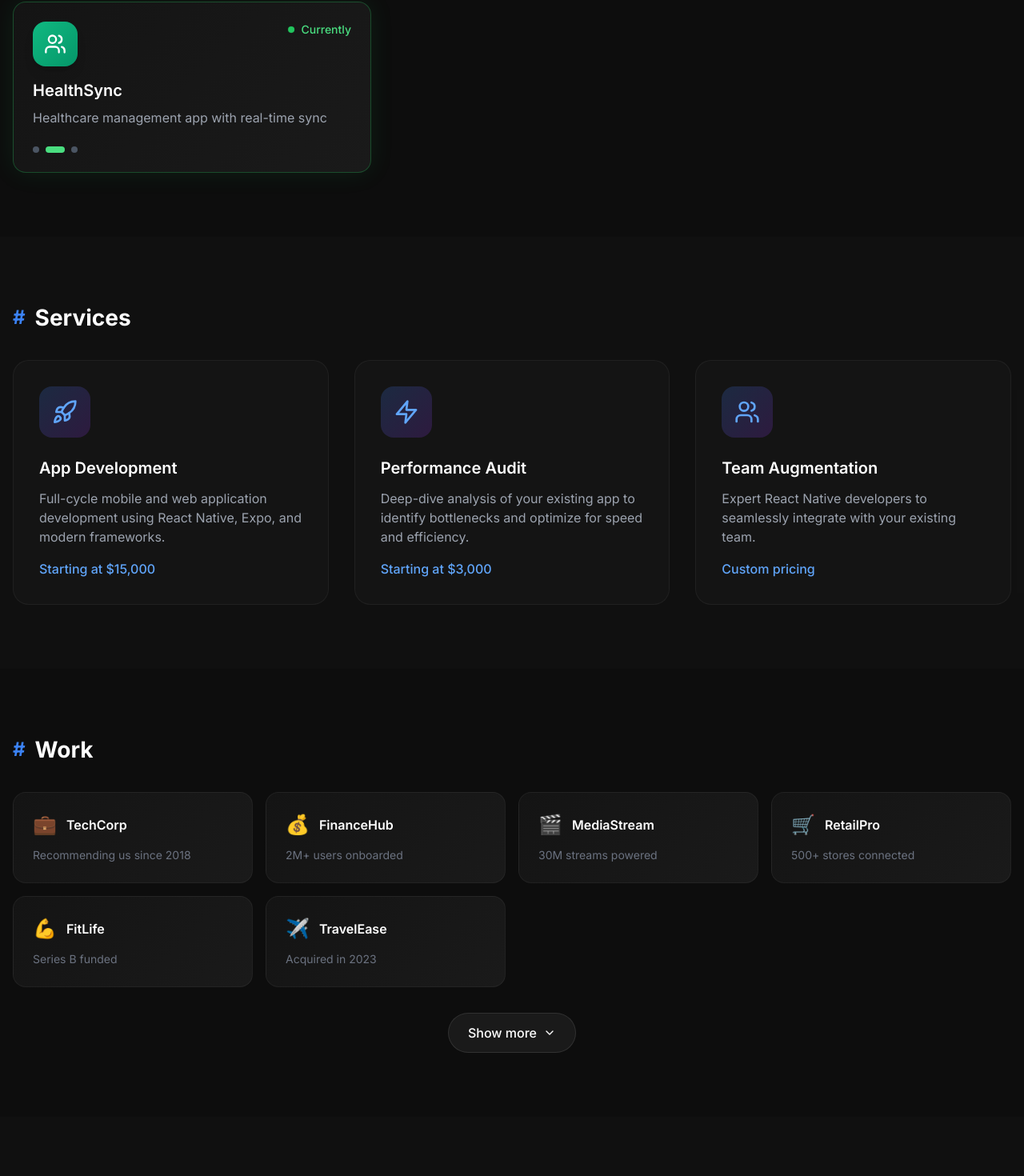
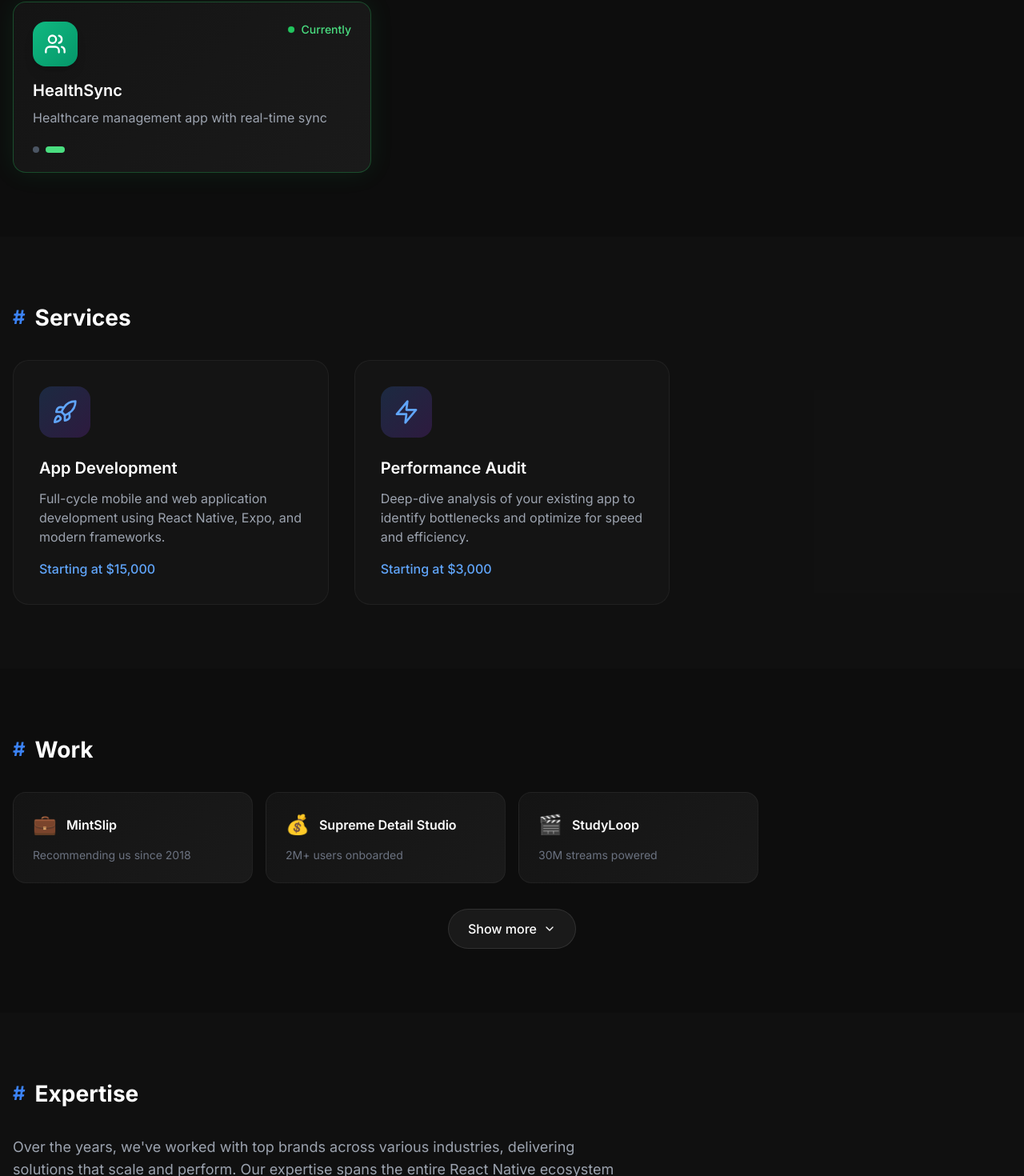
Before and after one commit to 44AUS/appdev, a React (Create React App) app in the folder frontend/: page / in a window 1280 px wide. Shown: the part 1038-2508 px from the top of the page at 80% size. Built offline with nearby package versions, Linux system fonts and the light colour scheme; the HTML template or start-up script is replaced by a standard one.

Commit message:
updated data

```diff
--- a/frontend/src/App.js
+++ b/frontend/src/App.js
@@ -78,7 +78,7 @@ const AppLogo = ({ colors, icon: Icon }) => (
 const workInProgress = [
   {
     id: 1,
-    name: "TechFlow AI",
+    name: "MintSlip",
     description: "Building next-gen AI-powered productivity platform",
     status: "Currently",
     colors: ["#8B5CF6", "#6366F1"],
@@ -92,14 +92,6 @@ const workInProgress = [
     colors: ["#10B981", "#059669"],
     icon: Users
   },
-  {
-    id: 3,
-    name: "EcoTrack",
-    description: "Sustainability tracking for enterprise clients",
-    status: "Currently",
-    colors: ["#3B82F6", "#2563EB"],
-    icon: Globe
-  }
 ];
 
 // Services data
@@ -116,28 +108,13 @@ const services = [
     description: "Deep-dive analysis of your existing app to identify bottlenecks and optimize for speed and efficiency.",
     price: "Starting at $3,000"
   },
-  {
-    icon: <Users className="w-8 h-8" />,
-    title: "Team Augmentation",
-    description: "Expert React Native developers to seamlessly integrate with your existing team.",
-    price: "Custom pricing"
-  }
 ];
 
 // Portfolio work data
 const portfolioWork = [
-  { name: "TechCorp", achievement: "Recommending us since 2018", logo: "💼" },
-  { name: "FinanceHub", achievement: "2M+ users onboarded", logo: "💰" },
-  { name: "MediaStream", achievement: "30M streams powered", logo: "🎬" },
-  { name: "RetailPro", achievement: "500+ stores connected", logo: "🛒" },
-  { name: "FitLife", achievement: "Series B funded", logo: "💪" },
-  { name: "TravelEase", achievement: "Acquired in 2023", logo: "✈️" },
-  { name: "EduLearn", achievement: "1M+ students reached", logo: "📚" },
-  { name: "GameZone", achievement: "Top 10 App Store", logo: "🎮" },
-  { name: "SocialBuzz", achievement: "10M+ downloads", logo: "💬" },
-  { name: "CloudSync", achievement: "Enterprise solution", logo: "☁️" },
-  { name: "PayEasy", achievement: "$1B+ processed", logo: "💳" },
-  { name: "SmartHome", achievement: "IoT integration", logo: "🏠" }
+  { name: "MintSlip", achievement: "Recommending us since 2018", logo: "💼" },
+  { name: "Supreme Detail Studio", achievement: "2M+ users onboarded", logo: "💰" },
+  { name: "StudyLoop", achievement: "30M streams powered", logo: "🎬" },
 ];
 
 // Expertise areas
@@ -148,8 +125,8 @@ const expertiseAreas = [
 
 // Team members
 const teamMembers = [
-  { name: "Alex", avatar: "👨‍💻" },
-  { name: "Sarah", avatar: "👩‍💼" },
+  { name: "Austin", avatar: "👨‍💻" },
+  { name: "Jerome", avatar: "👩‍💼" },
   { name: "Mike", avatar: "👨‍🎨" },
   { name: "Emma", avatar: "👩‍🔬" },
   { name: "Chris", avatar: "👨‍🚀" },
@@ -404,7 +381,7 @@ function App() {
             </p>
 
             <p className="text-gray-500 max-w-2xl mx-auto mb-10 text-lg">
-              A Montreal-based React Native engineering studio building
+              An Atlanta-based React Native engineering studio building
               apps that users love and businesses depend on.
             </p>
 
@@ -618,7 +595,7 @@ function App() {
             <div>
               <p className="text-gray-400 text-lg mb-6">
                 Founded in 2016, App&Flow started as a small team of passionate
-                developers in Montreal. Today, we're a full-service React Native
+                developers in Atlanta. Today, we're a full-service React Native
                 engineering studio trusted by startups and Fortune 500 companies alike.
               </p>
               <p className="text-gray-400 text-lg mb-6">
@@ -688,7 +665,7 @@ function App() {
                 <span className="text-white font-semibold text-xl">App&Flow</span>
               </div>
               <p className="text-gray-500">
-                React Native engineering studio based in Montreal.
+                React Native engineering studio based in Atlanta.
               </p>
             </div>
 
@@ -725,10 +702,10 @@ function App() {
 
           <div className="border-t border-white/5 pt-8 flex flex-col md:flex-row justify-between items-center gap-4">
             <p className="text-gray-600 text-sm">
-              © 2024 App&Flow. All rights reserved.
+              © 2026 App&Flow. All rights reserved.
             </p>
             <p className="text-gray-600 text-sm">
-              Made with ❤️ in Montreal
+              Made with ❤️ in Atlanta
             </p>
           </div>
         </div>
```
Also changed, not shown: 1 other file (tests, documents, lock files or other folders).
